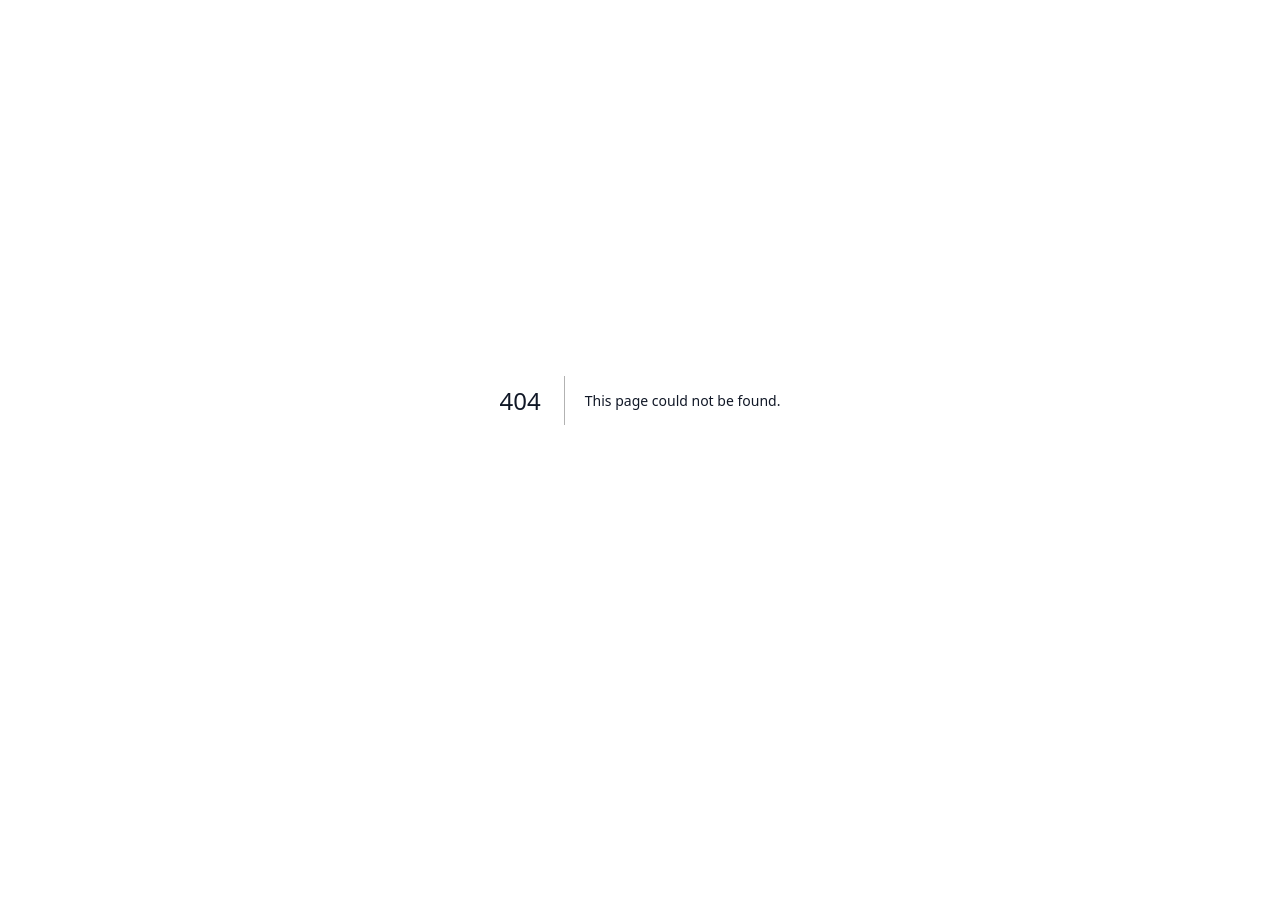
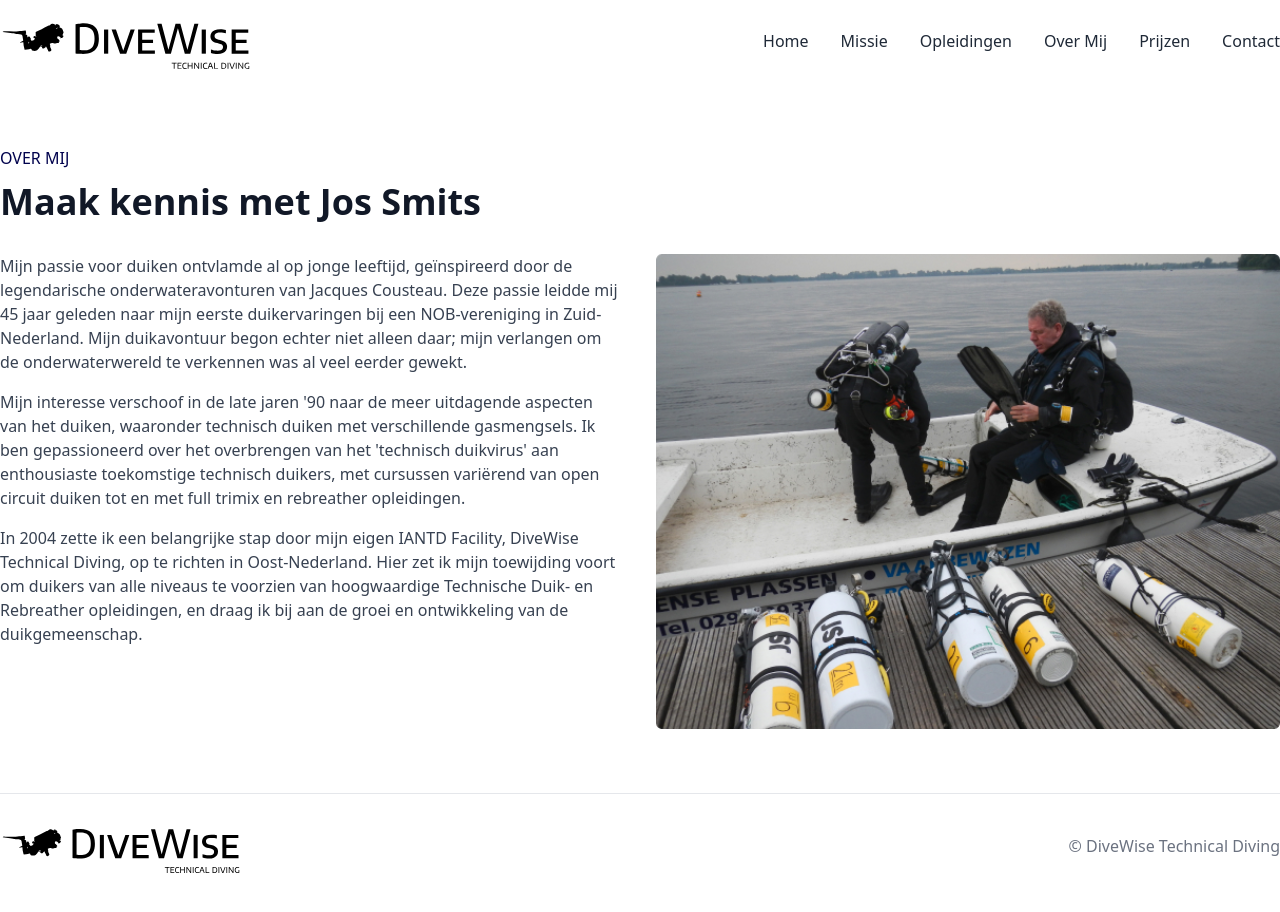
Before and after one commit to JoeriSmits/DiveWise, a Next.js app: page /over-mij in a window 1280 px wide. Before the commit this address had no page. Shown: the top 912 px of the page. Before the commit the page ends 800 px from the top, so only its background shows below. Built offline with nearby package versions, Linux system fonts and the light colour scheme.

Commit message:
chore: rename page path

```diff
--- a/components/footer/footer.tsx
+++ b/components/footer/footer.tsx
@@ -4,7 +4,7 @@
     return (
         <div className="flex justify-between items-center container mx-auto py-6 my-16 border-solid border-neutral-500 border-t">
             <Image src="/assets/images/logo.svg" alt="Footer" width={240} height={55} />
-            <span className="text-neutral-600">© 2024 DiveWise Technical Diving</span>
+            <span className="text-neutral-600">© DiveWise Technical Diving</span>
         </div>
     );
 }
--- a/components/navbar/navbar.tsx
+++ b/components/navbar/navbar.tsx
@@ -4,13 +4,15 @@
 const NavBar = ({}): JSX.Element => {
     return (
         <div className="flex flex-col md:flex-row justify-between items-center container mx-auto py-3 space-y-6 md:space-y-0 my-4 md:my-0" role="navigation">
-            <Image src="/assets/images/logo.svg" width={250} height={56} alt="Logo image of DiveWise Technical Diving" />
+            <Link href="/">
+                <Image src="/assets/images/logo.svg" width={250} height={56} alt="Logo image of DiveWise Technical Diving" />
+            </Link>
 
             <div className="flex space-x-3 md:space-x-8 text-neutral-800">
                 <Link href="/">Home</Link>
                 <a href="#">Missie</a>
                 <a href="#">Opleidingen</a>
-                <Link href="/over_mij">Over Mij</Link>
+                <Link href="/over-mij">Over Mij</Link>
                 <a href="#">Prijzen</a>
                 <a href="#">Contact</a>
             </div>
```
Also changed, not shown: pages/over-mij.tsx (renamed from pages/over_mij.tsx).
